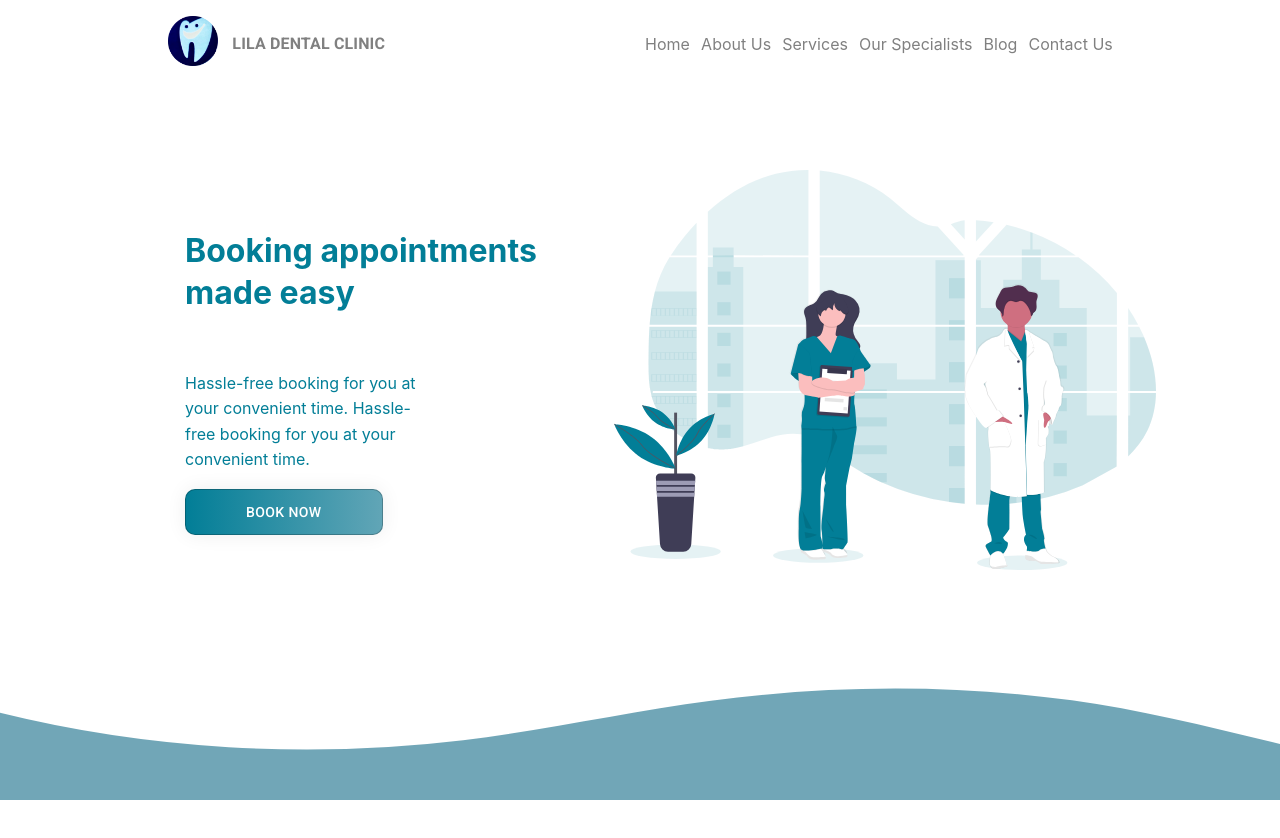
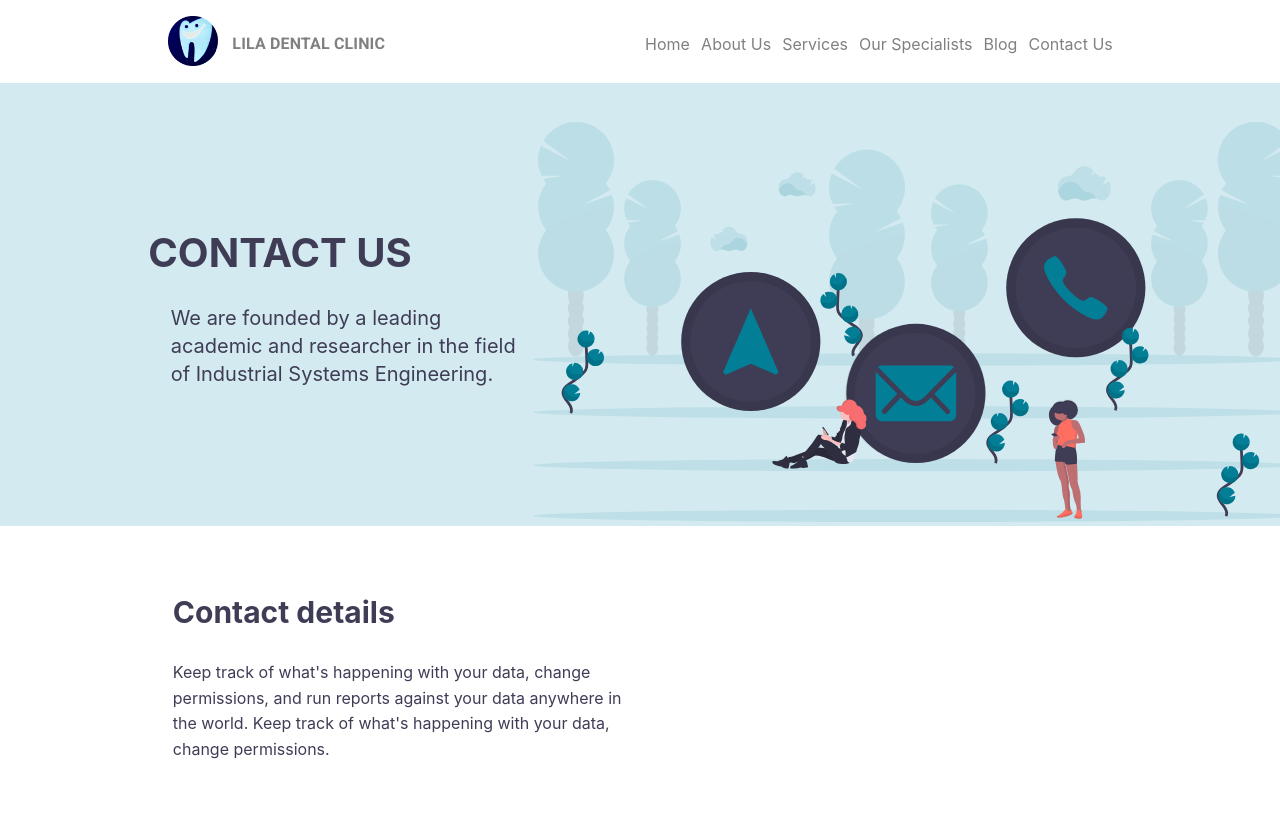
Before and after one commit to abhaybaiju/dentist-webapp, a React (Create React App) app in the folder frontend/: page /Contact in a window 1280 px wide. Shown: the top 838 px of the page. Before the commit the page ends 800 px from the top, so only its background shows below. Built offline with nearby package versions, Linux system fonts and the light colour scheme.

Commit message:
(#29) Contact Us Page

```diff
--- a/frontend/src/App.js
+++ b/frontend/src/App.js
@@ -3,14 +3,16 @@ import React from 'react';
 import FrontPage from './components/FrontPage';
 import Book from './components/Book';
 import Success from './components/Success';
+import Contact from './components/Contact';
 import { BrowserRouter as Router, Route, Switch} from 'react-router-dom';
 
 const App = () => {
   return(
     <Router>
           <Switch>
+            <Route exact path="/Contact"><Contact/></Route>
             <Route exact path="/Book"><Book/></Route>
-            <Route exact path="/Success"><Success date="12 OCT 2020" time="11:00 AM"/></Route>
+            <Route exact path="/Success"><Success/></Route>
             <Route path="/"><FrontPage/></Route>
           </Switch>
       </Router>
--- /dev/null
+++ b/frontend/src/components/Contact.js
@@ -0,0 +1,46 @@
+import React from 'react';
+import Navbar from './Navbar';
+import {Container, Grid, Table, TableRow, TableCell} from '@material-ui/core';
+
+const Contact = () => {
+  return(
+      <Grid>
+        <Grid>
+          <Navbar/>
+        </Grid>
+        <Grid container alignItems="center" justify="space-evenly" style={{background:'#d3eaf0', marginTop:'6.5%'}}>
+          <Grid item lg={5} style={{color:'#3f3d56'}}>
+            <h1 style={{textAlign:'center', marginLeft:'5%', fontSize:'40px'}}>CONTACT US</h1>
+            <p style={{marginLeft:'32%', lineHeight:'1.4', fontSize:'20px'}}>We are founded by a leading academic and researcher in the field of Industrial Systems Engineering.</p>
+          </Grid>
+          <Grid item lg={7} style={{marginTop:'3%'}}>
+            <img alt="..." src={require('./images/contact.svg')} height="400"/>
+          </Grid>
+        </Grid>
+        <Grid container alignItems="center" justify="space-evenly">
+          <Grid item lg={6} style={{color:'#3f3d56', marginTop:'3%'}}>
+            <h3 style={{marginLeft:'27%',fontSize:'30px'}}>Contact details</h3>
+            <p style={{marginLeft:'27%', lineHeight:'1.6', marginRight:'2%', fontSize:'16px', marginTop:'1%'}}>Keep track of what's happening with your data, change permissions, and run reports against your data anywhere in the world. Keep track of what's happening with your data, change permissions.</p>
+            <Table>
+              <TableRow>
+                <TableCell style={{borderBottom:'none'}}></TableCell>
+                <TableCell style={{borderBottom:'none'}}></TableCell>
+              </TableRow>
+              <TableRow>
+                <TableCell style={{borderBottom:'none'}}></TableCell>
+                <TableCell style={{borderBottom:'none'}}></TableCell>
+              </TableRow>
+              <TableRow>
+                <TableCell style={{borderBottom:'none'}}></TableCell>
+                <TableCell style={{borderBottom:'none'}}></TableCell>
+              </TableRow>
+            </Table>
+          </Grid>
+          <Grid item lg={6}>
+          </Grid>
+        </Grid>
+      </Grid>
+  );
+}
+
+export default Contact;
--- a/frontend/src/components/Navbar.js
+++ b/frontend/src/components/Navbar.js
@@ -67,7 +67,7 @@ const Navbar = () => {
               <a href="/">Services</a>
               <a href="/">Our Specialists</a>
               <a href="/">Blog</a>
-              <a href="/">Contact Us</a>
+              <a href="/Contact">Contact Us</a>
           </Grid>
         </Toolbar>
       </AppBar>
--- a/frontend/src/components/Success.js
+++ b/frontend/src/components/Success.js
@@ -6,7 +6,7 @@ import { createMuiTheme } from '@material-ui/core/styles';
 import { useStateValue } from './StateProvider.js';
 import FiberManualRecordIcon from '@material-ui/icons/FiberManualRecord';
 
-const Success = (props) => {
+const Success = () => {
 
   const theme = createMuiTheme({
     overrides: {
```
Also changed, not shown: frontend/src/components/images/contact.svg (added).
